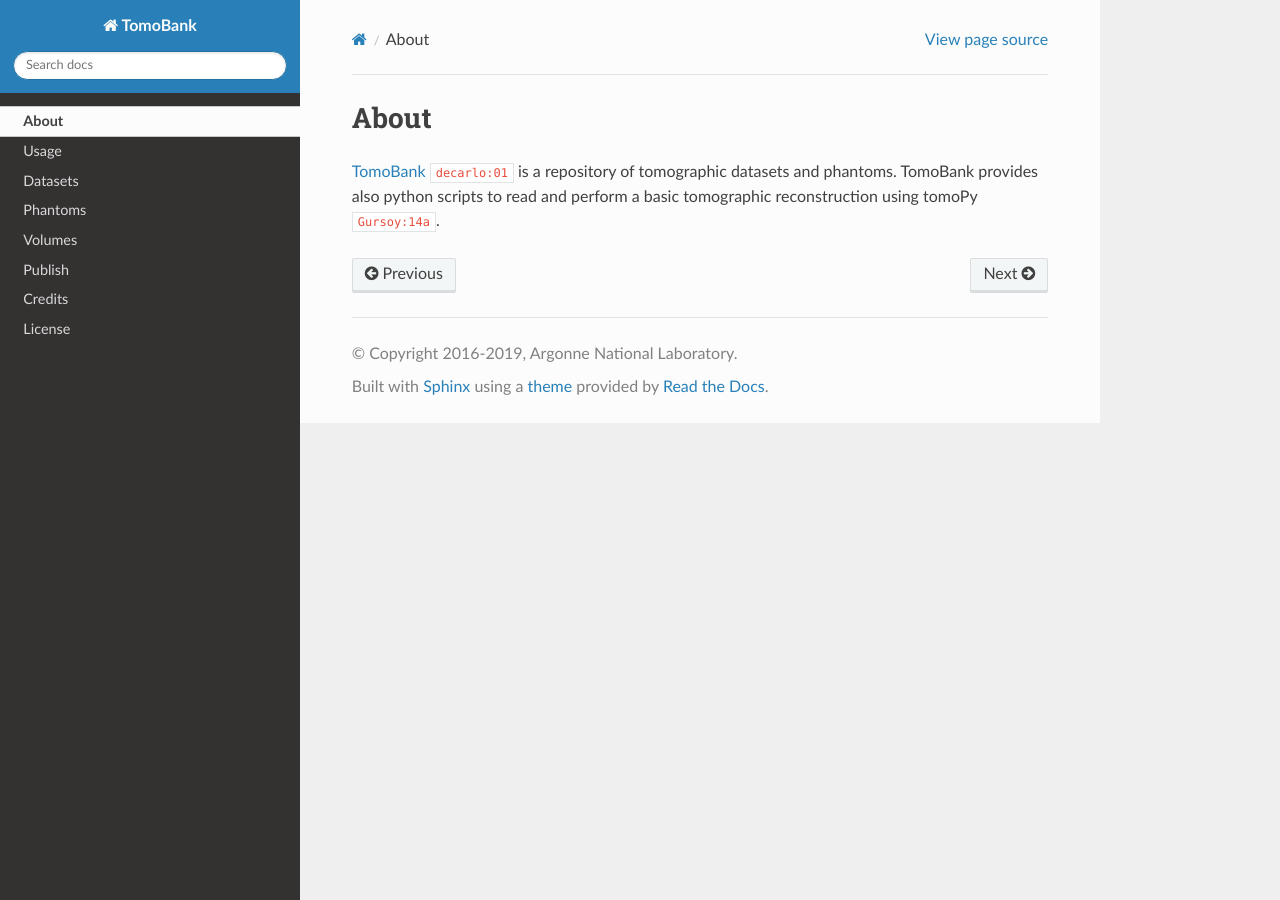
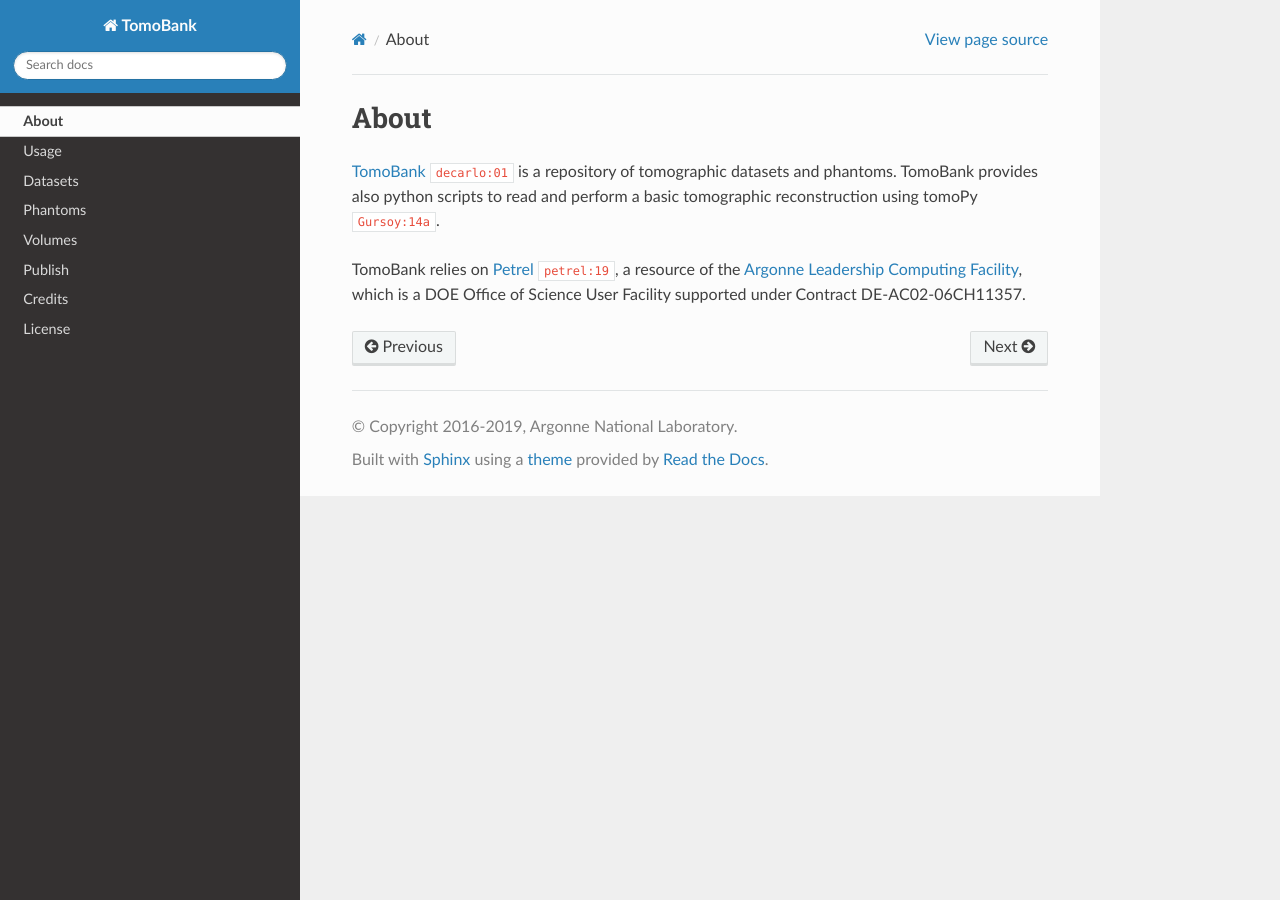
Before and after one commit to tomography/tomobank, a Sphinx documentation site: the page built from docs/source/about.rst, in a window 1280 px wide. Built offline with Sphinx 7.4.7 and the Read the Docs theme 2.0.0, drawn with Linux system fonts in a browser that asks for light colours; cross-references to code outside the pages are shown as plain code.

Commit message:
added ref to petrel

```diff
--- a/docs/source/about.rst
+++ b/docs/source/about.rst
@@ -6,5 +6,9 @@
 of tomographic datasets and phantoms. TomoBank provides also python scripts to read and perform
 a basic tomographic reconstruction using tomoPy :cite:`Gursoy:14a`.
 
+TomoBank relies on `Petrel <http://petrel.alcf.anl.gov/>`_ :cite:`petrel:19`, a resource of the
+`Argonne Leadership Computing Facility <https://www.alcf.anl.gov>`_, which is a DOE Office of Science User Facility
+supported under Contract DE-AC02-06CH11357.
+
 .. contents:: Contents:
    :local:
```
